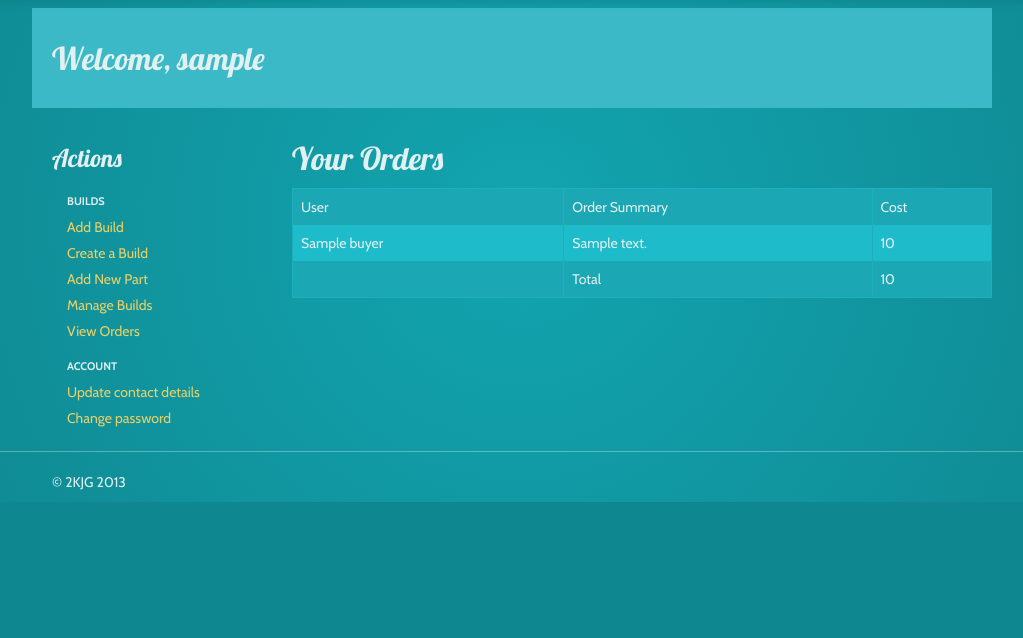
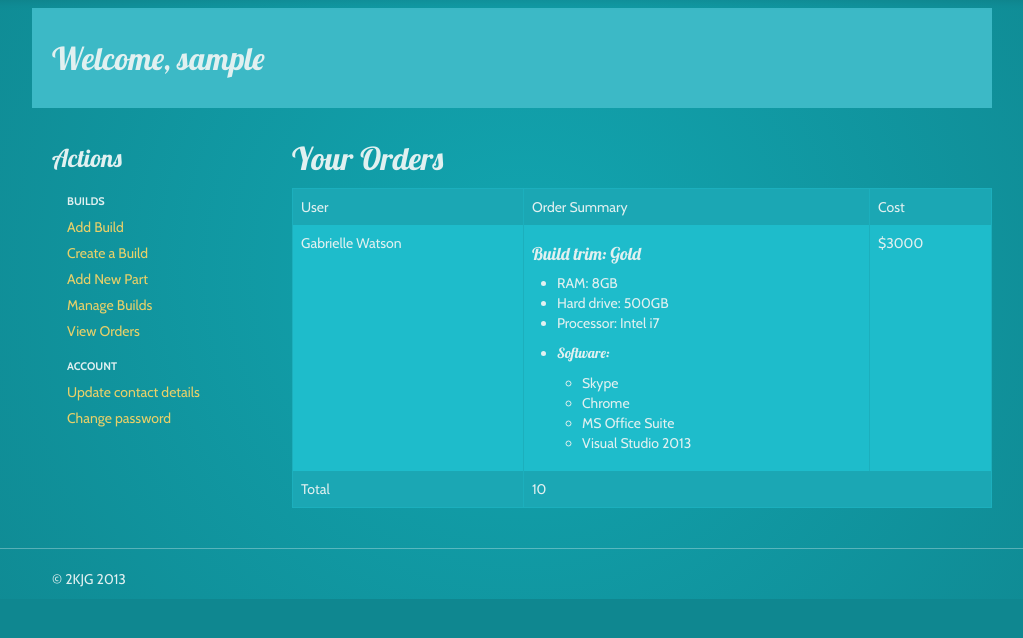
Before and after one commit to carylF/PCB, a Flask app: template app/templates/view_orders.html in a window 1280 px wide. Shown: the part 52-690 px from the top of the page, without its empty margins (118-1141 px from the left). Run offline with Flask 2, Linux system fonts and the light colour scheme; the visitor is signed in with stand-in values (Sample User, id 1); tables that the repository leaves empty hold one stand-in row (values such as "Sample post"); the template is opened without the code that fills it: most values are stand-ins (such as "Sample title", 1, 10 or a date in 2020); some libraries are stand-ins or nearby versions.

Commit message:
Waiting on the push, lol

```diff
--- a/app/templates/add_build.html
+++ b/app/templates/add_build.html
@@ -51,10 +51,7 @@ also more divs :S
 </div>
 
 <div class="tab-pane" id="tab4">
-<p>This is where previously selected options go</p>
-
-[Final Review]
-
+  <h3>Place order</h3>
 <button type="button" class="btn btn-inverse">Place Order</button>
 </div>
 </div>
--- a/app/templates/base.html
+++ b/app/templates/base.html
@@ -24,7 +24,7 @@
                 {% else %}
                 <li><a href="{{ url_for('dashboard') }}">Dashboard</a></li>
                 {% endif %}
-                <li><a href="{{ url_for('dashboard') }}">Build a PC</a></li>
+                <li><a href="{{ url_for('build') }}">Build a PC</a></li>
                 <li><a href="#about">About Us</a></li>
                 <li><a href="#help">Help</a></li>
                 <ul class="pull-right nav">
--- /dev/null
+++ b/app/templates/success.html
@@ -0,0 +1,3 @@
+{% extends "base.html" %}
+
+{% block title %}Order placed successfully{% endblock %}
--- a/app/templates/view_orders.html
+++ b/app/templates/view_orders.html
@@ -4,7 +4,7 @@
 
 {% block dash_content %}
 <h2>Your Orders</h2>
-{% if orders.count() > 0 %}
+{% if 'ordered' in session %}
 <table class="table table-bordered table-striped table-hover">
   <thead>
     <tr>
@@ -14,15 +14,28 @@
     </tr>
   </thead>
   <tbody>
-    {% for order in orders %}
-    <td>{{ order.buyer }}</td>
-    <td>{{ order.summary }}</td>
-    <td>{{ order.cost }}</td>
-    {% endfor %}
+    <td>Gabrielle Watson</td>
+    <td>
+      <h4>Build trim: Gold</h4>
+      <ul>
+        <li>RAM: 8GB</li>
+        <li>Hard drive: 500GB</li>
+        <li>Processor: Intel i7</li>
+        <li>
+         <h5>Software: </h5>
+         <ul>
+           <li>Skype</li>
+           <li>Chrome</li>
+           <li>MS Office Suite</li>
+           <li>Visual Studio 2013</li>
+         </ul>
+        </li>
+       </ul>
+    </td>
+    <td>$3000</td>
   </tbody>
   <tfoot>
     <tr>
-      <td></td>
       <td>Total</td>
       <td>{{ total }}</td>
     </tr>
--- a/run.py
+++ b/run.py
@@ -1,4 +1,5 @@
 from app import pcb, db
+from app.models import Part
 
 if __name__ == '__main__':
   db.create_all()
```
Also changed, not shown: app/templates/view_parts.html (added, +28 -0 lines), app/views.py (+13 -0 lines), app/templates/computer.html (line endings or trailing spaces).
